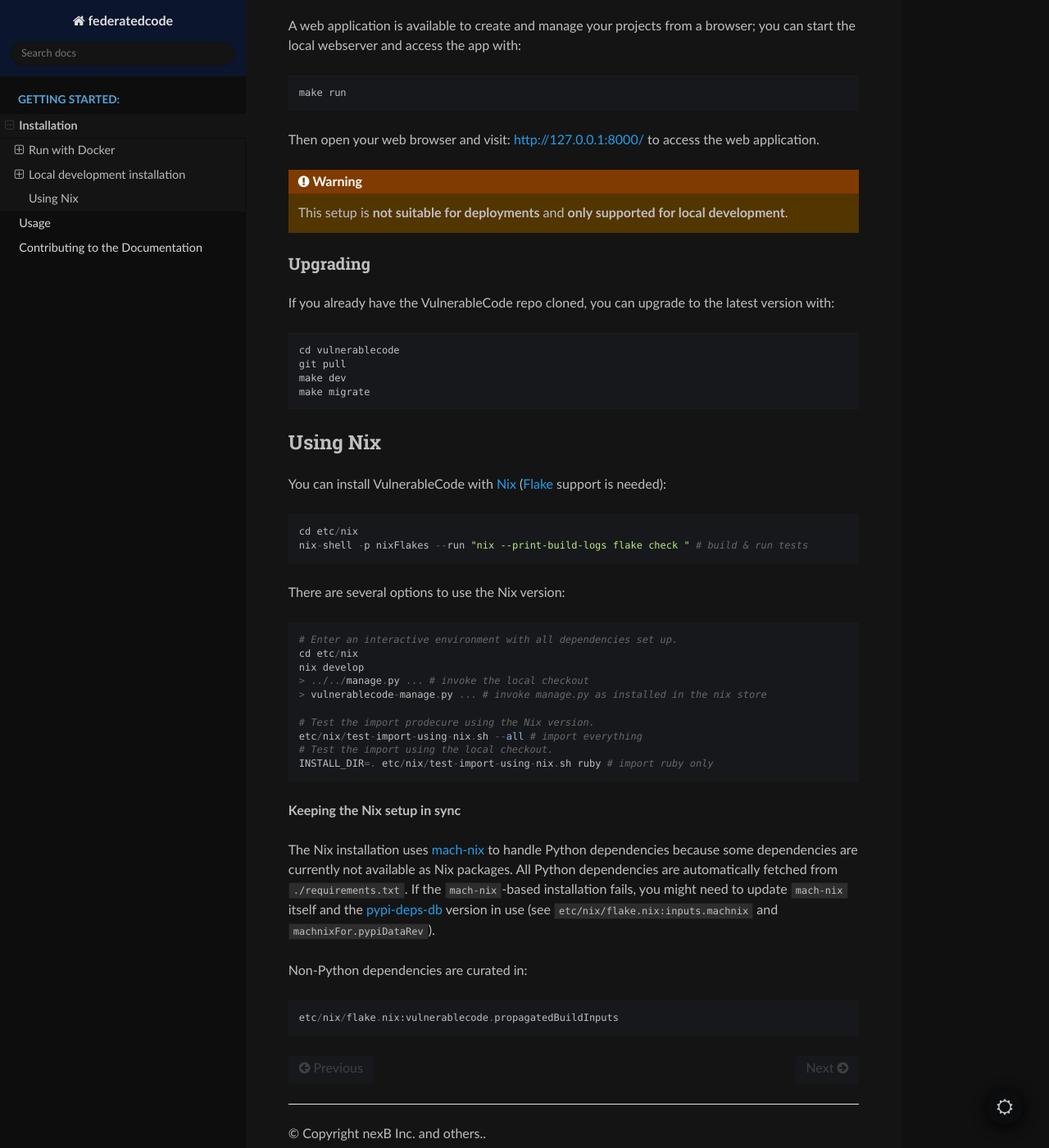
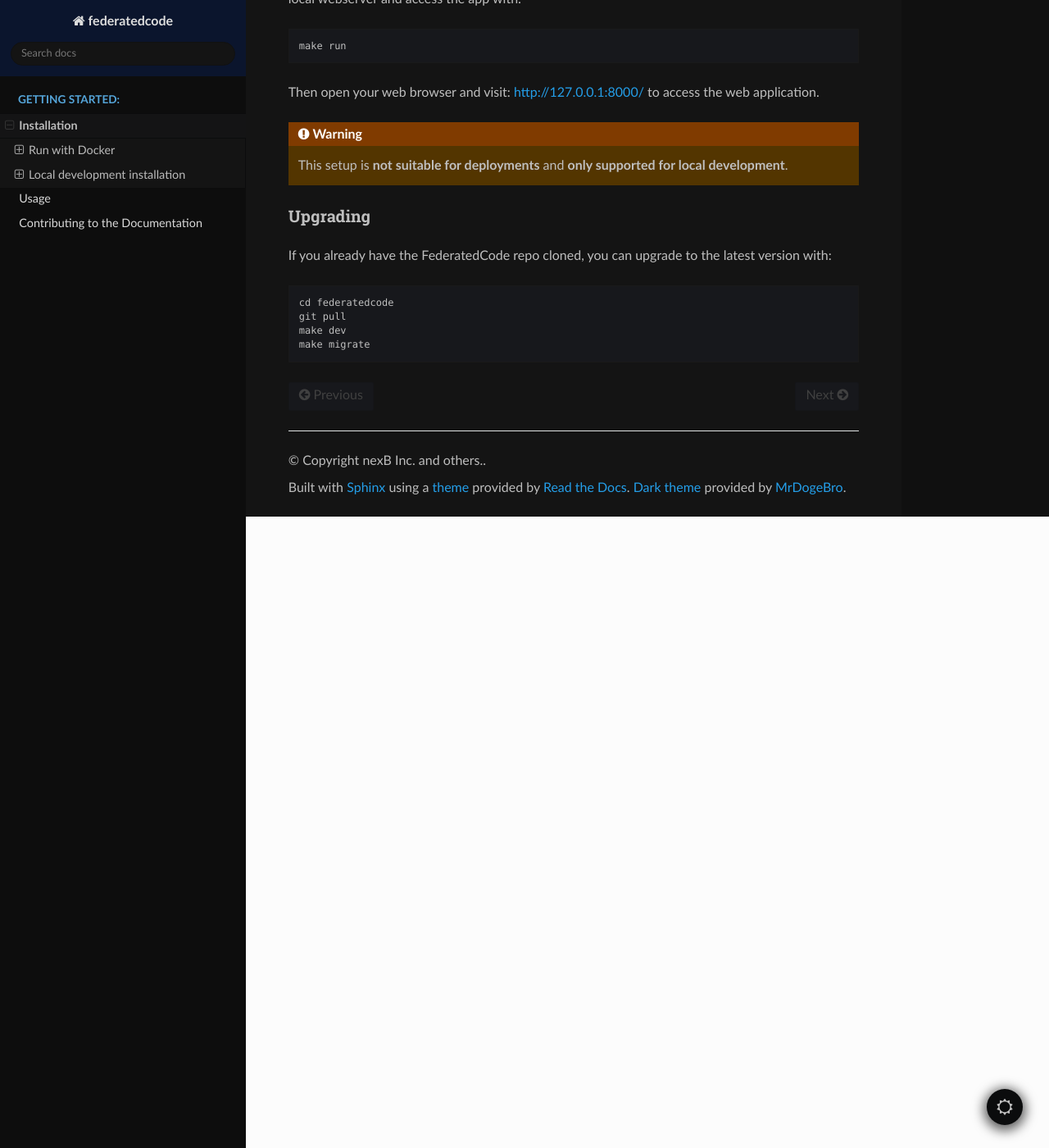
Before and after one commit to aboutcode-org/federatedcode, a Sphinx documentation site: the page built from docs/source/contribute/installation.rst, in a window 1280 px wide and 1400 px high, scrolled down 4300 px. Shown: the whole window at 82% size. Built offline with Sphinx 7.4.7 and the Read the Docs theme 2.0.0, drawn with Linux system fonts in a browser that asks for light colours; some of the changed text lies outside the part shown.

Commit message:
Fix CI and add installation docs
Signed-off-by: ziadhany <ziadhany2016@gmail.com>

```diff
--- a/docs/source/contribute/installation.rst
+++ b/docs/source/contribute/installation.rst
@@ -39,7 +39,7 @@
 FederatedCode is distributed with ``Dockerfile`` and ``docker-compose.yml`` files
 required for the creation of the Docker image.
 
-Clone the git `VulnerableCode repo <https://github.com/nexB/vulnerablecode>`_,
+Clone the git `FederatedCode repo <https://github.com/nexB/federatedcode>`_,
 create an environment file, and build the Docker image::
 
     git clone https://github.com/nexB/federatedcode.git && cd federatedcode
@@ -60,14 +60,14 @@
     docker-compose up
 
 
-At this point, the VulnerableCode app should be running at port ``8000`` on your Docker host.
+At this point, the FederatedCode app should be running at port ``8000`` on your Docker host.
 Go to http://localhost:8000/ on a web browser to access the web UI.
 Optionally, you can set ``NGINX_PORT`` environment variable in your shell or in the `.env` file
 to run on a different port than 8000.
 
 .. note::
 
-    To access a dockerized VulnerableCode app from a remote location, the ``ALLOWED_HOSTS``
+    To access a dockerized FederatedCode app from a remote location, the ``ALLOWED_HOSTS``
     and ``CSRF_TRUSTED_ORIGINS`` setting need to be provided in your ``docker.env`` file::
 
         ALLOWED_HOSTS=.domain.com,127.0.0.1
@@ -79,9 +79,9 @@
 
 .. warning::
 
-   Serving VulnerableCode on a network could lead to security issues and there
+   Serving FederatedCode on a network could lead to security issues and there
    are several steps that may be needed to secure such a deployment.
-   Currently, this is not recommendend.
+   Currently, this is not recommended.
 
 Execute a Command
 ^^^^^^^^^^^^^^^^^
@@ -89,7 +89,7 @@
 You can execute a one of ``manage.py`` commands through the Docker command line
 interface, for example::
 
-    docker-compose run vulnerablecode ./manage.py import --list
+    docker-compose run federatedcode ./manage.py import --list
 
 .. note::
     Refer to the :ref:`command_line_interface` section for the full list of commands.
@@ -97,8 +97,8 @@
 Alternatively, you can connect to the Docker container ``bash`` and run commands
 from there::
 
-    docker-compose run vulnerablecode bash
-    ./manage.py import --list
+    docker-compose run federatedcode bash
+
 
 
 .. _local_development_installation:
@@ -110,18 +110,16 @@
 Supported Platforms
 ^^^^^^^^^^^^^^^^^^^
 
-**VulnerableCode** has been tested and is supported on the following operating systems:
-
+**FederatedCode** has been tested and is supported on the following operating systems:
     #. **Debian-based** Linux distributions
-    #. **macOS** 12.1 and up
 
 .. warning::
-     On **Windows** VulnerableCode can **only** :ref:`run_with_docker` and is not supported.
+     On **Windows** FederatedCode can **only** :ref:`run_with_docker` and is not supported.
 
 Pre-installation Checklist
 ^^^^^^^^^^^^^^^^^^^^^^^^^^
 
-Before you install VulnerableCode, make sure you have the following prerequisites:
+Before you install FederatedCode, make sure you have the following prerequisites:
 
  * **Python: 3.8+** found at https://www.python.org/downloads/
  * **Git**: most recent release available at https://git-scm.com/
@@ -134,9 +132,9 @@
 ^^^^^^^^^^^^^^^^^^^
 
 In addition to the above pre-installation checklist, there might be some OS-specific
-system packages that need to be installed before installing VulnerableCode.
+system packages that need to be installed before installing FederatedCode.
 
-On **Debian-based distros**, several **system packages are required** by VulnerableCode.
+On **Debian-based distros**, several **system packages are required** by FederatedCode.
 Make sure those are installed::
 
     sudo apt-get install python3-venv python3-dev postgresql libpq-dev build-essential
@@ -145,9 +143,9 @@
 Clone and Configure
 ^^^^^^^^^^^^^^^^^^^
 
-Clone the `VulnerableCode Git repository <https://github.com/nexB/vulnerablecode>`_::
+Clone the `FederatedCode Git repository <https://github.com/nexB/federatedcode>`_::
 
-    git clone https://github.com/nexB/vulnerablecode.git && cd vulnerablecode
+    git clone https://github.com/nexB/federatedcode.git && cd federatedcode
 
 Install the required dependencies::
 
@@ -193,7 +191,7 @@
 Tests
 ^^^^^
 
-You can validate your VulnerableCode installation by running the tests suite::
+You can validate your federatedcode installation by running the tests suite::
 
     make test
 
@@ -217,48 +215,10 @@
 Upgrading
 ^^^^^^^^^
 
-If you already have the VulnerableCode repo cloned, you can upgrade to the latest version
+If you already have the FederatedCode repo cloned, you can upgrade to the latest version
 with::
 
-    cd vulnerablecode
+    cd federatedcode
     git pull
     make dev
     make migrate
-
-
-Using Nix
------------
-
-You can install VulnerableCode with `Nix <https://nixos.org/download.html>`__
-(`Flake <https://nixos.wiki/wiki/Flakes>`__ support is needed)::
-
-    cd etc/nix
-    nix-shell -p nixFlakes --run "nix --print-build-logs flake check " # build & run tests
-
-There are several options to use the Nix version::
-
-    # Enter an interactive environment with all dependencies set up.
-    cd etc/nix
-    nix develop
-    > ../../manage.py ... # invoke the local checkout
-    > vulnerablecode-manage.py ... # invoke manage.py as installed in the nix store
-
-    # Test the import prodecure using the Nix version.
-    etc/nix/test-import-using-nix.sh --all # import everything
-    # Test the import using the local checkout.
-    INSTALL_DIR=. etc/nix/test-import-using-nix.sh ruby # import ruby only
-
-
-**Keeping the Nix setup in sync**
-
-The Nix installation uses `mach-nix <https://github.com/DavHau/mach-nix>`__ to
-handle Python dependencies because some dependencies are currently not available
-as Nix packages. All Python dependencies are automatically fetched from
-``./requirements.txt``. If the ``mach-nix``-based installation fails, you might
-need to update ``mach-nix`` itself and the `pypi-deps-db
-<https://github.com/DavHau/pypi-deps-db>`_ version in use (see
-``etc/nix/flake.nix:inputs.machnix`` and ``machnixFor.pypiDataRev``).
-
-Non-Python dependencies are curated in::
-
-    etc/nix/flake.nix:vulnerablecode.propagatedBuildInputs
--- a/docs/source/index.rst
+++ b/docs/source/index.rst
@@ -1,5 +1,5 @@
 Welcome to Federated Code's documentation!
-=========================================
+===========================================
 
 .. toctree::
    :maxdepth: 2
--- a/setup.cfg
+++ b/setup.cfg
@@ -125,3 +125,4 @@
     sphinx-autobuild
     sphinx-rtd-dark-mode>=1.3.0
     sphinx-copybutton
+    sphinx-autobuild>=2021.3.14
```
Also changed, not shown: azure-pipelines.yml (+64 -64 lines), requirements-dev.txt (+47 -1 lines), requirements.txt (+47 -1 lines), .readthedocs.yml, 3 other files.
